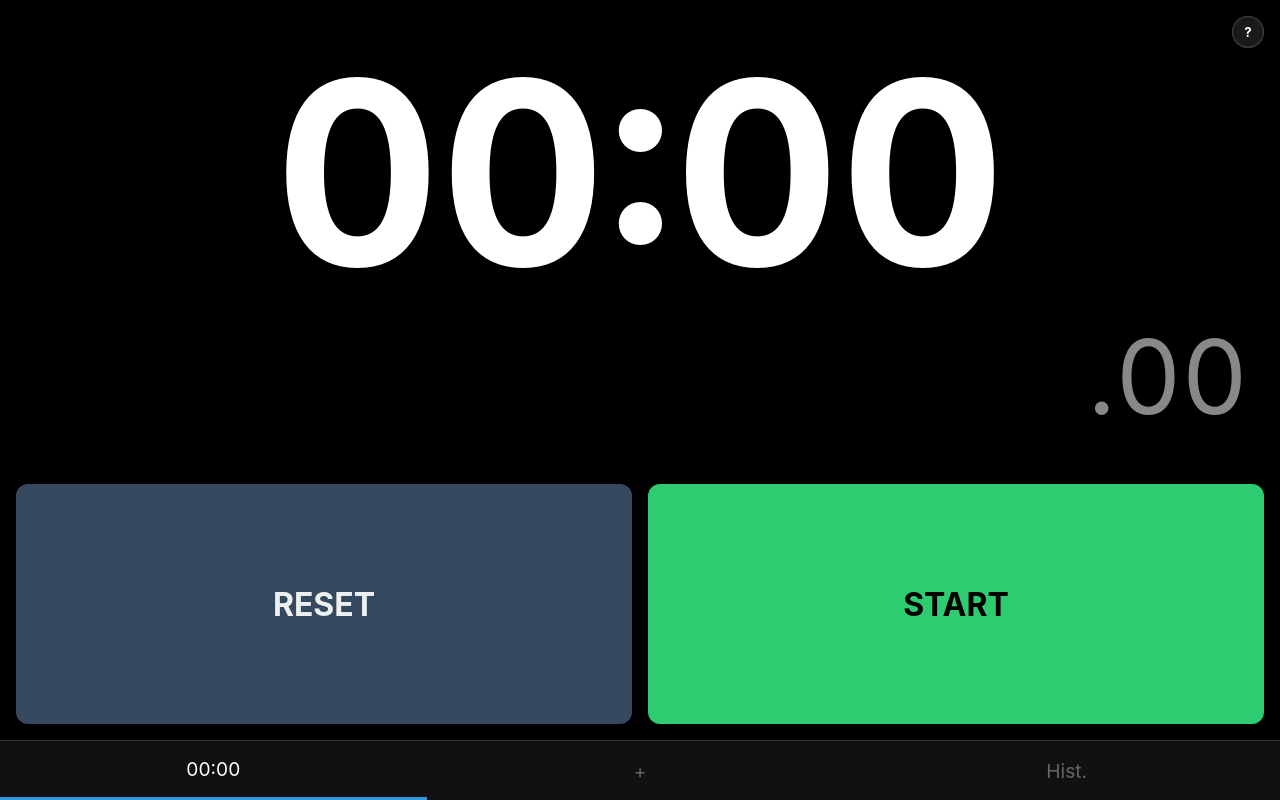
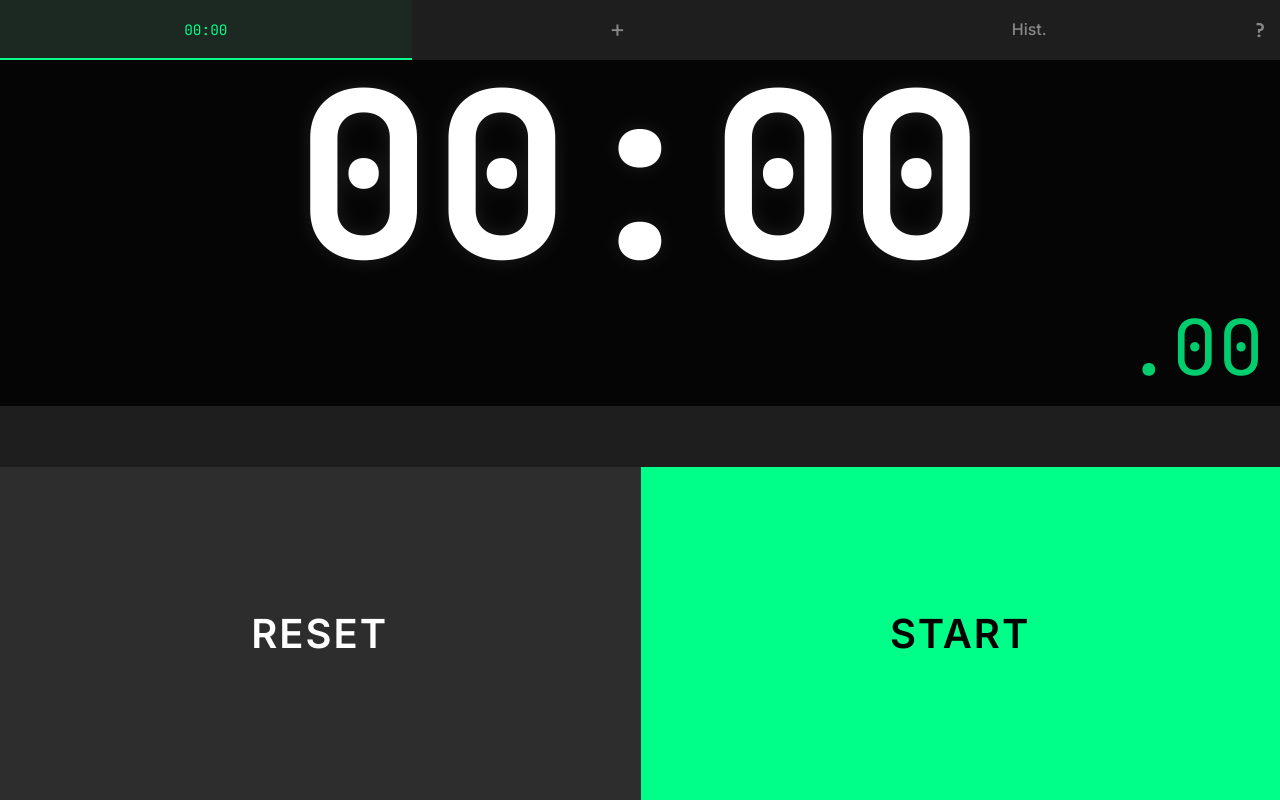
Before and after one commit to michaelravedoni/pwa-offline-chrono, a Vue app: page / in a window 1280 px wide. Built offline with nearby package versions, Linux system fonts and the light colour scheme.

Commit message:
feat: Implement a dark sport theme with CSS variables, redesign the app layout and navigation, and integrate new fonts.

```diff
--- a/index.html
+++ b/index.html
@@ -1,13 +1,19 @@
 <!doctype html>
 <html lang="en">
+
 <head>
   <meta charset="UTF-8" />
   <link rel="icon" type="image/svg+xml" href="/vite.svg" />
-    <meta name="viewport" content="width=device-width, initial-scale=1.0" />
+  <meta name="viewport" content="width=device-width, initial-scale=1.0, maximum-scale=1.0, user-scalable=no" />
   <title>pwa-offline-chrono</title>
+  <link rel="preconnect" href="https://fonts.googleapis.com">
+  <link rel="preconnect" href="https://fonts.gstatic.com" crossorigin>
+  <link href="https://fonts.googleapis.com/css2?family=Inter:wght@400;500;600&family=JetBrains+Mono:wght@400;700&display=swap" rel="stylesheet">
 </head>
+
 <body>
   <div id="app"></div>
   <script type="module" src="/src/main.js"></script>
 </body>
+
 </html>
--- a/src/App.vue
+++ b/src/App.vue
@@ -36,35 +36,7 @@ const formatTabLabel = (ms) => {
 
 <template>
   <main class="app-container">
-    <!-- Help Button (Fixed Top Right) -->
-    <button class="help-trigger" @click="showHelp = true">?</button>
-
-    <!-- Help Modal -->
-    <HelpModal :is-open="showHelp" @close="showHelp = false" />
-
-    <!-- Tab Content -->
-    <div class="content-area">
-      <!-- Dynamic Stopwatch Tabs -->
-      <div
-        v-for="index in activeChronosCount"
-        :key="index - 1"
-        v-show="activeTab === index - 1"
-        class="tab-content"
-      >
-        <StopwatchView
-          :id="`chrono-${index - 1}`"
-          :label="`Chrono ${index}`"
-          :stopwatch="chronos[index - 1]"
-        />
-      </div>
-
-      <!-- History Tab -->
-      <div v-show="activeTab === HISTORY_TAB" class="tab-content">
-          <HistoryView />
-      </div>
-    </div>
-
-    <!-- Navigation Tabs -->
+    <!-- Top Navigation Bar -->
     <nav class="tab-bar">
       <!-- Dynamic Chrono Tabs -->
       <button
@@ -74,7 +46,6 @@ const formatTabLabel = (ms) => {
         :class="{ active: activeTab === i - 1 }"
         @click="activeTab = i - 1"
       >
-        <!-- Utilisation de la valeur 'elapsedTime' du chrono correspondant -->
         <span class="tab-time">{{ formatTabLabel(chronos[i-1].elapsedTime) }}</span>
       </button>
 
@@ -96,7 +67,35 @@ const formatTabLabel = (ms) => {
       >
         <span>Hist.</span>
       </button>
+
+      <!-- Help Button (Integrated in Nav) -->
+      <button class="help-trigger-nav" @click="showHelp = true">?</button>
     </nav>
+
+    <!-- Help Modal -->
+    <HelpModal :is-open="showHelp" @close="showHelp = false" />
+
+    <!-- Main Content Area -->
+    <div class="content-area">
+      <!-- Dynamic Stopwatch Tabs -->
+      <div
+        v-for="index in activeChronosCount"
+        :key="index - 1"
+        v-show="activeTab === index - 1"
+        class="tab-content"
+      >
+        <StopwatchView
+          :id="`chrono-${index - 1}`"
+          :label="`Chrono ${index}`"
+          :stopwatch="chronos[index - 1]"
+        />
+      </div>
+
+      <!-- History Tab -->
+      <div v-show="activeTab === HISTORY_TAB" class="tab-content history-wrapper">
+          <HistoryView />
+      </div>
+    </div>
   </main>
 </template>
 
@@ -104,61 +103,111 @@ const formatTabLabel = (ms) => {
 .app-container {
   display: flex;
   flex-direction: column;
-  height: 100vh; /* fallback */
-  height: 100dvh;
-  background-color: #000;
-  color: #fff;
-  overflow: hidden;
+  height: 100vh;
+  height: 100dvh; /* Mobile viewport fix */
+  background-color: var(--color-bg);
+  color: var(--color-text-main);
+  overflow: hidden; /* Prevent body scroll propagation */
 }
 
+/* Fixed Top Navigation */
+.tab-bar {
+  flex: 0 0 60px; /* Fixed height, non-shrinkable */
+  display: flex;
+  background-color: var(--color-surface);
+  border-bottom: 1px solid var(--color-surface-highlight);
+  padding-top: env(safe-area-inset-top);
+  padding-bottom: 0;
+  justify-content: flex-start;
+  align-items: center;
+  z-index: 50;
+  width: 100%;
+}
+
+/* Content Area fills the rest */
 .content-area {
   flex: 1;
-  overflow: hidden;
   position: relative;
+  overflow: hidden; /* Crucial: contain child scrolls */
+  display: flex;
+  flex-direction: column;
+  height: 100%; /* Explicit height for children */
 }
 
 .tab-content {
+  flex: 1;
   height: 100%;
+  position: relative;
+  display: flex;
+  flex-direction: column;
+  overflow: hidden; /* Prevent spillover */
 }
 
-.tab-bar {
-  display: flex;
-  background-color: #111;
-  border-top: 1px solid #333;
-  padding-bottom: env(safe-area-inset-bottom);
+.history-wrapper {
+  flex: 1;
+  height: 100%;
+  overflow: hidden;
 }
 
 .tab-btn {
   flex: 1;
   background: none;
   border: none;
-  color: #666;
-  padding: 1rem;
-  font-size: 1.2rem;
+  color: var(--color-text-muted);
+  padding: 0 0.5rem;
+  font-size: 1rem;
   cursor: pointer;
-  transition: color 0.2s;
+  height: 100%;
+  display: flex;
+  flex-direction: column;
+  align-items: center;
+  justify-content: center;
+  border-bottom: 2px solid transparent;
+  transition: all 0.2s ease;
+  min-width: 60px;
+}
+
+.tab-time {
+  font-family: var(--font-nums);
+  font-size: 0.9rem;
+  font-weight: 500;
 }
 
 .tab-btn.active {
-  color: #fff;
-  border-bottom: 3px solid #3498db;
+  color: var(--color-primary);
+  background-color: rgba(0, 255, 136, 0.05);
+  border-bottom-color: var(--color-primary);
 }
 
-.help-trigger {
-  position: absolute;
-  top: 1rem;
-  right: 1rem;
-  width: 32px;
-  height: 32px;
-  border-radius: 50%;
-  background: rgba(255,255,255,0.1);
-  border: 1px solid rgba(255,255,255,0.2);
-  color: #fff;
+.add-btn span {
+  font-size: 1.5rem;
+  line-height: 1;
+  font-weight: 300;
+}
+
+.history-btn span {
+  font-weight: 500;
+}
+
+/* Integrated Help Button */
+.help-trigger-nav {
+  width: 40px;
+  background: none;
+  border: none;
+  color: var(--color-text-muted);
+  font-family: var(--font-nums);
+  font-weight: bold;
+  font-size: 1.2rem;
+  cursor: pointer;
   display: flex;
+  align-items: center;
   justify-content: center;
-  align-items: center;
-  z-index: 50;
-  cursor: pointer;
-  font-weight: bold;
+  border-left: 1px solid var(--color-surface-highlight);
+  height: 60%;
+  margin-left: 5px;
+}
+
+.help-trigger-nav:active {
+  color: var(--color-text-main);
 }
 </style>
--- a/src/components/StopwatchView.vue
+++ b/src/components/StopwatchView.vue
@@ -159,6 +159,11 @@ const handlePointerLeave = (action) => {
       <div class="sub-time">.{{ formatted.formattedSub }}</div>
     </div>
 
+    <!-- Save Button Overlay (Absolute) -->
+    <button v-if="!isRunning && elapsedTime > 0 && !showSaveDialog" class="save-overlay-btn" @click="openSaveDialog">
+        Enregistrer
+    </button>
+
     <!-- Laps List (Scrollable area) -->
     <div class="laps-container" v-if="laps.length > 0">
         <div v-for="(lap, index) in laps.slice().reverse()" :key="lap.id" class="lap-item">
@@ -167,12 +172,14 @@ const handlePointerLeave = (action) => {
             <span class="total-time">{{ formatTime(lap.totalTime).formattedMain }}.{{ formatTime(lap.totalTime).formattedSub }}</span>
             <button @click="deleteLap(laps.length - 1 - index)" class="delete-lap">×</button>
         </div>
+
+        <div style="height: 1rem;"></div>
     </div>
 
-    <!-- Save Dialog / Button -->
-    <div class="actions-bar" v-if="!isRunning && elapsedTime > 0 && !showSaveDialog">
-        <button class="save-btn" @click="openSaveDialog">💾 Enregistrer</button>
-    </div>
+    <!-- Empty filler if no laps -->
+    <div class="laps-container" v-else></div>
+
+    <!-- Removed old actions-bar -->
 
     <!-- Save Modal Overlay -->
     <div class="modal-overlay" v-if="showSaveDialog">
@@ -223,109 +230,164 @@ const handlePointerLeave = (action) => {
   display: flex;
   flex-direction: column;
   height: 100%;
-  padding: 1rem;
   box-sizing: border-box;
-  background-color: #000;
+  background-color: var(--color-bg);
+  position: relative;
+  overflow: hidden;
 }
 
+/* 1. Time Display */
 .time-display {
-  flex: 1;
+  flex: 0 0 30%;
   display: flex;
   flex-direction: column;
   justify-content: center;
   align-items: center;
   font-feature-settings: "tnum";
   font-variant-numeric: tabular-nums;
+  z-index: 10;
+  border-bottom: 1px solid var(--color-surface-highlight);
+  position: relative;
 }
 
 .main-time {
-  font-size: 20vw;
+  font-family: var(--font-nums);
+  font-size: 18vw;
   font-weight: 700;
   line-height: 1;
+  color: var(--color-text-main);
+  text-shadow: 0 0 20px rgba(255, 255, 255, 0.1);
 }
 
 .sub-time {
-  font-size: 8vw;
-  color: #888;
+  font-family: var(--font-nums);
+  font-size: 6vw;
+  color: var(--color-primary);
   align-self: flex-end;
   margin-right: 1rem;
+  opacity: 0.8;
+  font-weight: 400;
 }
 
+/* 2. Laps Container */
 .laps-container {
   flex: 1;
+  min-height: 0; /* Crucial for scrolling */
   overflow-y: auto;
-  margin-bottom: 1rem;
-  border-top: 1px solid #333;
+  background: var(--color-surface);
+  width: 100%;
+  position: relative;
 }
 
+/* Compact Lap Item */
 .lap-item {
   display: flex;
   justify-content: space-between;
-  padding: 0.8rem 0;
-  border-bottom: 1px solid #222;
-  font-size: 1.2rem;
+  padding: 0rem 0.5rem; /* Tighter padding */
+  border-bottom: 1px solid rgba(255,255,255,0.05);
+  font-size: 0.9rem;
+  color: var(--color-text-muted);
+  font-family: var(--font-nums);
+  align-items: center;
+  height: 36px; /* Fixed compact height */
 }
 
+/* 3. Controls */
 .controls {
-  display: grid;
-  grid-template-columns: 1fr 1fr;
-  gap: 1rem;
-  height: 30vh; /* Big buttons */
+  flex: 0 0 45%; /* Substantial height */
+  display: flex;
+  flex-direction: row;
+  width: 100%;
+  padding: 0;
+  gap: 0;
+  border-top: 1px solid var(--color-surface-highlight);
 }
 
 .btn {
+  flex: 1;
   border: none;
-  border-radius: 12px;
-  font-size: 2rem;
-  font-weight: bold;
+  border-radius: 0;
+  font-size: 2.5rem;
+  font-weight: 800;
   cursor: pointer;
-  transition: opacity 0.1s;
+  transition: all 0.1s ease-out;
   user-select: none;
-  -webkit-tap-highlight-color: transparent;
+  display: flex;
+  align-items: center;
+  justify-content: center;
+  text-transform: uppercase;
+  letter-spacing: 2px;
+  position: relative;
+  height: 100%;
 }
 
-.btn:active, .btn.active {
-  opacity: 0.7;
-  transform: scale(0.98);
+/* Divider between buttons */
+.btn:first-child {
+  border-right: 1px solid rgba(255,255,255,0.05);
+}
+
+.btn:active {
+  background-color: var(--color-surface-hover);
+  /* Visual feedback on touch */
 }
 
 .primary {
-  background-color: #2ecc71; /* Green */
+  background-color: var(--color-primary);
   color: #000;
 }
 
+.primary:active {
+  background-color: var(--color-primary-dim);
+}
+
 .primary.running {
-  background-color: #e74c3c; /* Red */
+  background-color: var(--color-danger);
+  color: #fff;
+}
+
+.btn.primary.running:active {
+  background-color: var(--color-danger-dim);
 }
 
 .secondary {
-  background-color: #34495e;
-  color: #ecf0f1;
+  background-color: var(--color-surface-active);
+  color: var(--color-text-main);
 }
 
-.actions-bar {
-    display: flex;
-    justify-content: center;
-    margin-bottom: 1rem;
+.secondary.active {
+  background-color: var(--color-surface-highlight);
 }
 
-.save-btn {
-    background: #3498db;
+/* Save Button - Positioned Absolute Top Right (below header) */
+.save-overlay-btn {
+    position: absolute;
+    top: 10px;
+    right: 10px;
+    z-index: 50;
+
+    background: var(--color-accent);
     border: none;
-    padding: 0.5rem 1rem;
-    border-radius: 8px;
-    font-size: 1rem;
-    color: white;
+    padding: 0.3rem 0.8rem;
+    border-radius: 4px; /* Slightly rounded, utilitarian */
+    font-size: 0.8rem;
+    color: #000;
+    font-weight: bold;
     cursor: pointer;
+    box-shadow: 0 2px 8px rgba(0, 0, 0, 0.3);
+    text-transform: uppercase;
+    letter-spacing: 0.5px;
+    opacity: 0.9;
 }
 
+/* Modal Styles SAME */
 .modal-overlay {
     position: absolute;
     top: 0;
     left: 0;
     right: 0;
     bottom: 0;
-    background: rgba(0,0,0,0.8);
+    background: rgba(0,0,0,0.85);
+    backdrop-filter: blur(5px);
     display: flex;
     justify-content: center;
     align-items: center;
@@ -333,23 +395,37 @@ const handlePointerLeave = (action) => {
 }
 
 .modal-content {
-    background: #222;
+    background: var(--color-surface);
     padding: 2rem;
-    border-radius: 12px;
-    width: 80%;
+    border-radius: var(--radius-lg);
+    width: 85%;
     max-width: 400px;
     display: flex;
     flex-direction: column;
-    gap: 1rem;
+    gap: 1.5rem;
+    border: 1px solid var(--color-surface-highlight);
+    box-shadow: 0 20px 40px rgba(0,0,0,0.5);
+}
+
+.modal-content h3 {
+    margin: 0;
+    color: var(--color-text-main);
+    font-size: 1.2rem;
 }
 
 .modal-content input {
-    padding: 0.8rem;
+    padding: 1rem;
     font-size: 1.1rem;
-    border-radius: 6px;
-    border: 1px solid #444;
-    background: #111;
-    color: white;
+    border-radius: var(--radius-sm);
+    border: 1px solid var(--color-surface-highlight);
+    background: var(--color-bg);
+    color: var(--color-text-main);
+    outline: none;
+    transition: border-color 0.2s;
+}
+
+.modal-content input:focus {
+    border-color: var(--color-accent);
 }
 
 .modal-actions {
@@ -359,20 +435,47 @@ const handlePointerLeave = (action) => {
 }
 
 .modal-actions button {
-    padding: 0.6rem 1.2rem;
-    border-radius: 6px;
+    padding: 0.8rem 1.5rem;
+    border-radius: var(--radius-sm);
     border: none;
     font-size: 1rem;
     cursor: pointer;
+    font-weight: 500;
 }
 
 .confirm-btn {
-    background: #2ecc71;
-    color: black;
+    background: var(--color-primary);
+    color: #000;
 }
 
 .cancel-btn {
-    background: #e74c3c;
-    color: white;
+    background: transparent;
+    color: var(--color-danger);
+    border: 1px solid var(--color-danger-dim) !important;
+}
+
+/* Specific Utilities */
+.delete-lap {
+  background: none;
+  border: none;
+  color: var(--color-danger);
+  cursor: pointer;
+  opacity: 0.5;
+  padding: 0 0.5rem;
+  font-size: 1.2rem;
+  line-height: 1;
+}
+.lap-number {
+  color: var(--color-text-dim);
+  font-size: 0.9em;
+  width: 30px;
+}
+.lap-time {
+  color: var(--color-text-muted);
+}
+.total-time {
+  color: var(--color-text-main);
+  font-size: 0.9em;
+  font-weight: 600;
 }
 </style>
--- a/src/style.css
+++ b/src/style.css
@@ -1,11 +1,43 @@
 :root {
-  font-family: Inter, system-ui, Avenir, Helvetica, Arial, sans-serif;
+  /* Fonts */
+  --font-nums: 'JetBrains Mono', monospace;
+  --font-ui: 'Inter', sans-serif;
+
+  /* Color Palette - Dark Sport Theme */
+  --color-bg: #050505;
+  --color-surface: #1e1e1e;
+  --color-surface-hover: #252525;
+  --color-surface-active: #2d2d2d;
+
+  /* Accents */
+  --color-primary: #00ff88;    /* Neon Green for Start/Positive */
+  --color-primary-dim: #00d572;
+  --color-danger: #ff004c;     /* Neon Red/Pink for Stop/Negative */
+  --color-danger-dim: #e10043;
+  --color-neutral: #34495e;    /* For secondary actions (Reset/Lap) */
+  --color-accent: #ffdd00;     /* Cyan for highlights/info */
+
+  /* Text */
+  --color-text-main: #ffffff;
+  --color-text-muted: #888888;
+  --color-text-dim: #555555;
+
+  /* UI Elements */
+  --radius-sm: 8px;
+  --radius-md: 16px;
+  --radius-lg: 24px;
+  --radius-full: 9999px; /* Pill shape */
+
+  --shadow-glow-primary: 0 0 15px rgba(0, 255, 136, 0.3);
+  --shadow-glow-danger: 0 0 15px rgba(255, 0, 76, 0.3);
+
+  font-family: var(--font-ui);
   line-height: 1.5;
   font-weight: 400;
 
   color-scheme: dark;
-  background-color: #000000;
-  color: #ffffff;
+  background-color: var(--color-bg);
+  color: var(--color-text-main);
 
   font-synthesis: none;
   text-rendering: optimizeLegibility;
@@ -19,14 +51,17 @@ body {
   place-items: center;
   min-width: 320px;
   min-height: 100vh;
-  overflow: hidden; /* Prevent body scroll */
+  min-height: 100dvh;
+  overflow: hidden;
+  background-color: var(--color-bg);
 }
 
 #app {
   width: 100%;
-  height: 100vh;
+  height: 100%;
 }
 
 button {
   font-family: inherit;
+  -webkit-tap-highlight-color: transparent;
 }
```
Also changed, not shown: src/components/HistoryView.vue (+94 -44 lines). Lines whose indentation alone changed are shown as unchanged.
